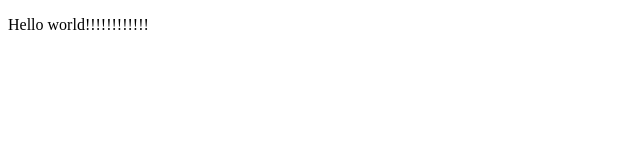
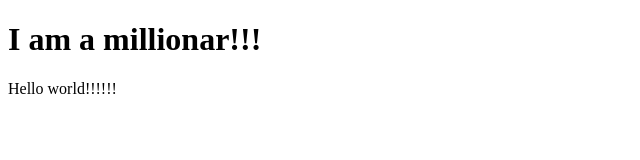
Before and after one commit to ArsenShulika/Udemy-course, a plain HTML site: page index.html in a window 1280 px wide. Shown: the whole page, without its empty margins (0-640 px from the left). Drawn offline with Linux system fonts and the light colour scheme.

Commit message:
third commit

```diff
--- a/index.html
+++ b/index.html
@@ -6,7 +6,8 @@
     <title>Document</title>
   </head>
   <body>
-    <p>Hello world!!!!!!!!!!!!</p>
+    <h1>I am a millionar!!!</h1>
+    <p>Hello world!!!!!!</p>
 
     <script src="js/script.js"></script>
   </body>
```
